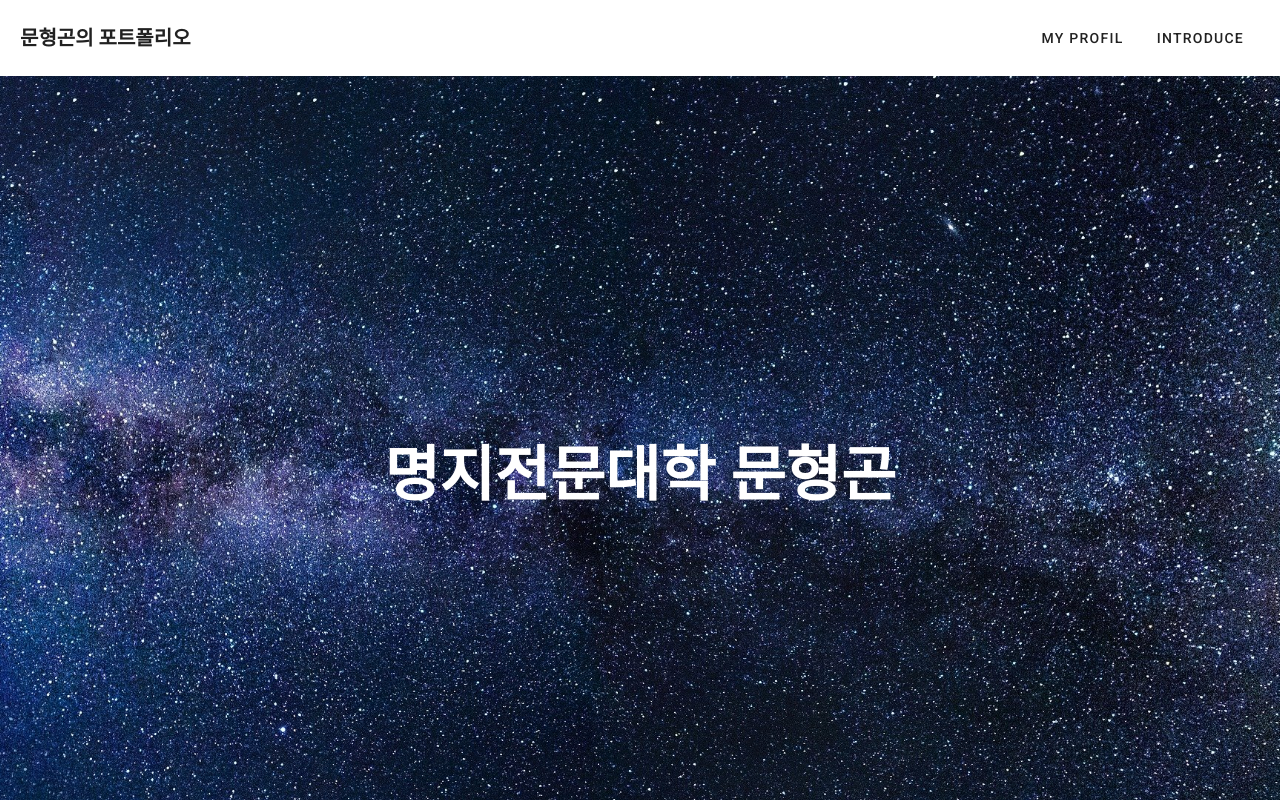
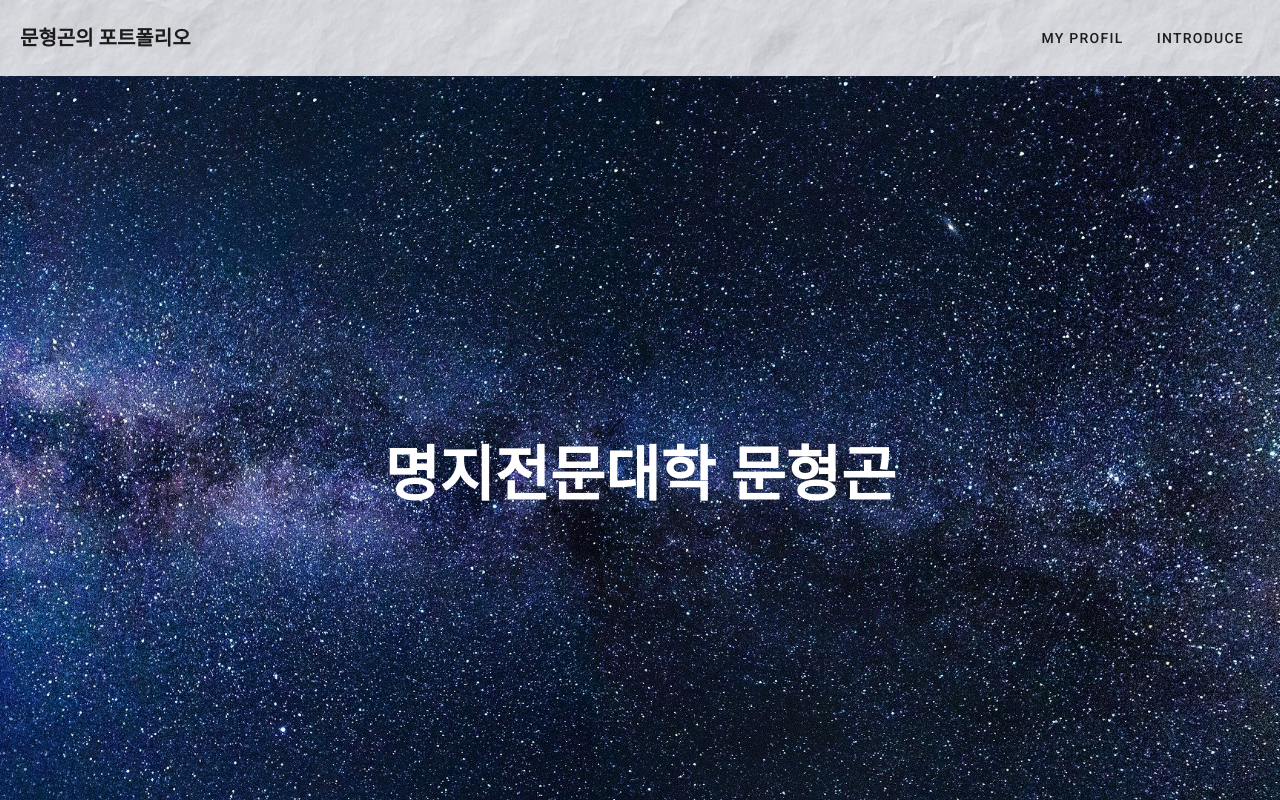
Before and after one commit to fullgon/vuePortpolio, a Vue app: page / in a window 1280 px wide. Shown: the top 800 px of the page. Built offline with nearby package versions, Linux system fonts and the light colour scheme.

Commit message:
수정 : 이미지명 headerPaper로 변경 및 헤더에 적용

```diff
--- a/src/components/AppHeader.vue
+++ b/src/components/AppHeader.vue
@@ -1,5 +1,5 @@
 <template>
-  <div class="header">
+  <div class="header" style="background-image: url(image/headerPaper.jpg)">
     <v-layout align-center>
       <div class="logo">문형곤의 포트폴리오</div>
       <v-spacer></v-spacer>
@@ -13,6 +13,8 @@
 .header {
   padding: 20px;
   box-shadow: 0 6px 6px #eee;
+  background-size: cover;
+  background-position: center center;
 }
 .header .logo {
   font-size: 20px;
```
Also changed, not shown: public/image/headerPaper.jpg (renamed from public/image/paper.jpg).
